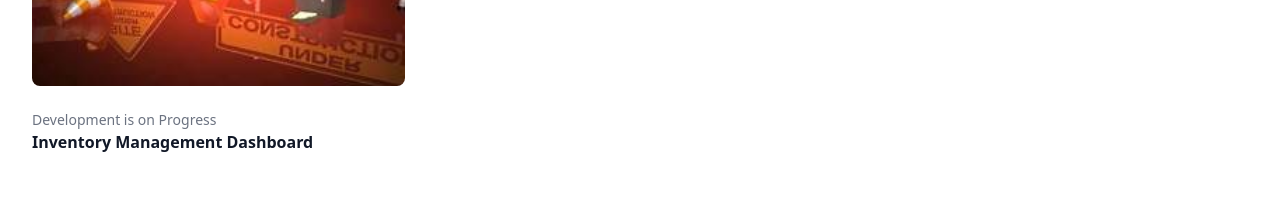
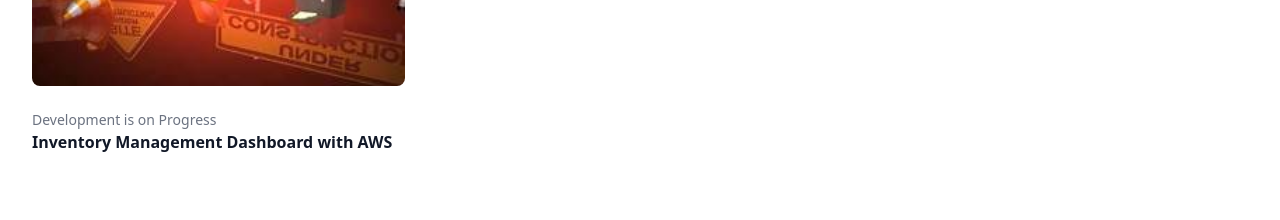
Before and after one commit to Mgtsampayan/Portfolio_New, a Next.js app: page / in a window 1280 px wide. Shown: the part 1620-1840 px from the top of the page. Built offline with nearby package versions, Linux system fonts and the light colour scheme.

Commit message:
Update feature description to include AWS integration

```diff
--- a/app/components/Features.tsx
+++ b/app/components/Features.tsx
@@ -22,7 +22,7 @@ const features = [
     },
     {
         name: 'Development is on Progress',
-        description: 'Inventory Management Dashboard',
+        description: 'Inventory Management Dashboard with AWS',
         image: '/images/UnderMaintenances.jpg',
         link: '#',
     },
```
